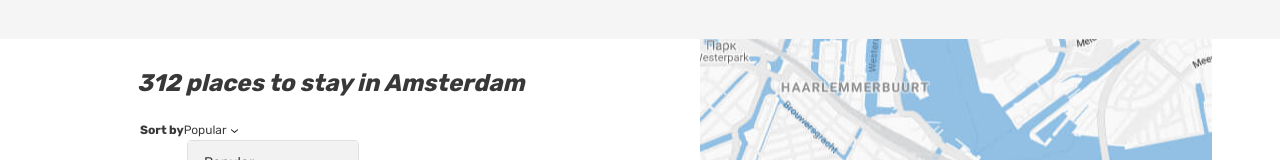
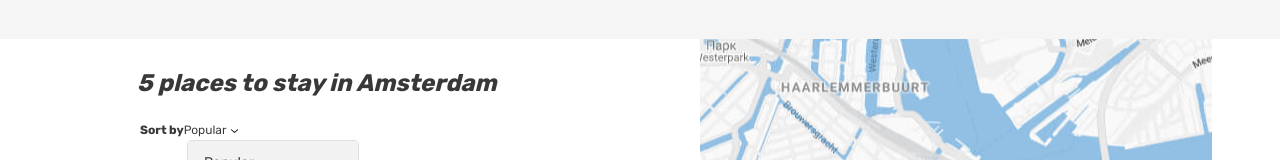
Before and after one commit to lipa88-mk/sixCities, a React (Create React App) app: page / in a window 1280 px wide. Shown: the part 146-306 px from the top of the page. Built offline with nearby package versions, Linux system fonts and the light colour scheme.

Commit message:
adds offers number to page's heading

```diff
--- a/src/index.tsx
+++ b/src/index.tsx
@@ -6,8 +6,12 @@ const root = ReactDOM.createRoot(
   document.getElementById('root') as HTMLElement,
 );
 
+const Settings = {
+  OFFERS: 5
+};
+
 root.render(
   <React.StrictMode>
-    <App offersCount={5} />
+    <App offersCount={Settings.OFFERS} />
   </React.StrictMode>,
 );
--- a/src/pages/main-screen/main-screen.tsx
+++ b/src/pages/main-screen/main-screen.tsx
@@ -86,7 +86,7 @@ const MainScreen = ({offersCount }: MainScreenProps): JSX.Element => (
         <div className="cities__places-container container">
           <section className="cities__places places">
             <h2 className="visually-hidden">Places</h2>
-            <b className="places__found">312 places to stay in Amsterdam</b>
+            <b className="places__found">{offersCount} places to stay in Amsterdam</b>
             <form className="places__sorting" action="#" method="get">
               <span className="places__sorting-caption">Sort by</span>
               <span className="places__sorting-type" tabIndex={0}>
```
